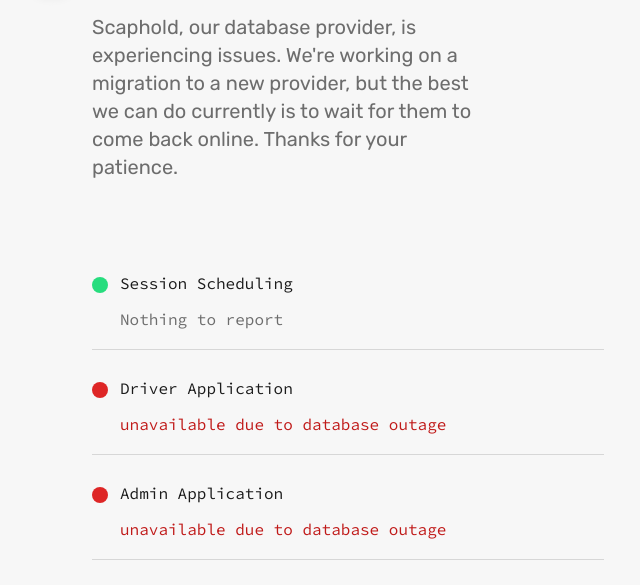
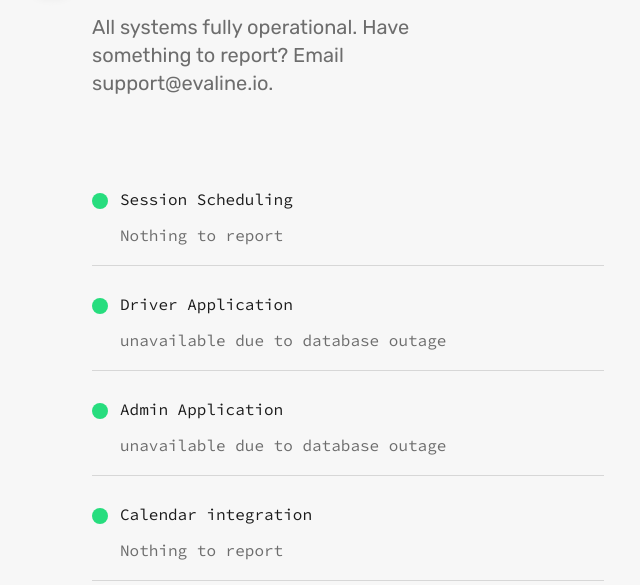
Before and after one commit to evaline-inc/evaline-status, a website: page index.html in a window 1280 px wide. Shown: the part 215-800 px from the top of the page, without its empty margins (292-932 px from the left). Drawn offline with Linux system fonts and the light colour scheme.

Commit message:
Removed Scaphold outage info

```diff
--- a/index.html
+++ b/index.html
@@ -75,7 +75,7 @@
 <script>
   window.onload = function () {
     // Write a general status message here.
-    const generalMessage = `Scaphold, our database provider, is experiencing issues. We're working on a migration to a new provider, but the best we can do currently is to wait for them to come back online. Thanks for your patience.`
+    const generalMessage = `All systems fully operational. Have something to report? Email support@evaline.io.`
 
     const services = {
       scheduler: {
@@ -83,11 +83,11 @@
         message: ``
       },
       driver: {
-        status: 2,
+        status: 0,
         message: `unavailable due to database outage`
       },
       admin: {
-        status: 2,
+        status: 0,
         message: `unavailable due to database outage`
       },
       calendar: {
```
